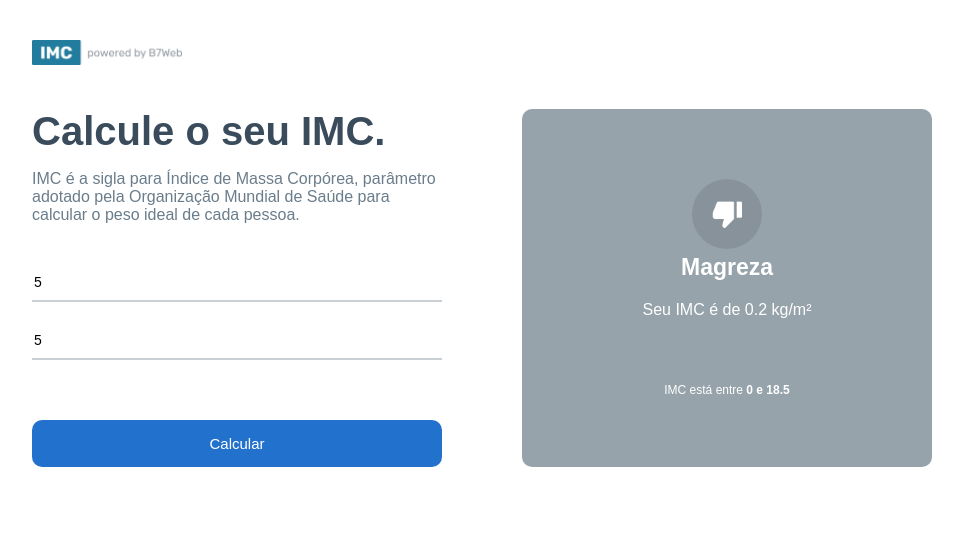
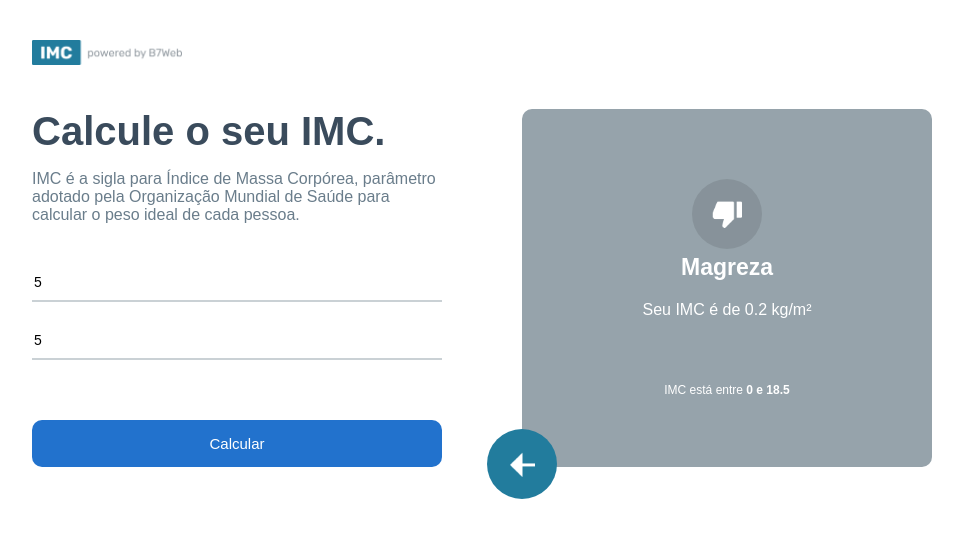
Before and after one commit to FelipeSaadi/Estudos, a React (Create React App) app in the folder React/Modulo 4/react_calc_imc/: page / in a window 1280 px wide. Both pictures are taken after typing "5", "5" into the empty fields and a click on the button "Calcular". Shown: the top 538 px of the page, without its empty margins (158-1121 px from the left). Built offline with nearby package versions, Linux system fonts and the light colour scheme.

Commit message:
React - Sistema do Projeto IMC funcionando

```diff
--- a/React/Modulo 4/react_calc_imc/src/App.module.css
+++ b/React/Modulo 4/react_calc_imc/src/App.module.css
@@ -69,3 +69,20 @@
    flex: 1;
    display: flex;
 }
+.container .rightSide .rightArrow {
+    position: absolute;
+    background-color: #227C9D;
+    width: 70px;
+    height: 70px;
+    border-radius: 50%;
+    display: flex;
+    justify-content: center;
+    align-items: center;
+    cursor: pointer;
+    margin-left: -35px;
+    margin-top: 25%;
+    transition: all ease .3s;
+}
+.container .rightSide .rightArrow:hover {
+    opacity: .85;
+}
--- a/React/Modulo 4/react_calc_imc/src/App.tsx
+++ b/React/Modulo 4/react_calc_imc/src/App.tsx
@@ -1,6 +1,7 @@
 import { useState } from 'react';
 import styles from './App.module.css'
 import poweredImage from './assets/powered.png';
+import leftArrowImage from './assets/leftarrow.png';
 import { levels, calculateImc, Level } from './helpers/imc';
 import { GridItem } from './components/GridItem'
 
@@ -16,6 +17,12 @@
       setToShow(null)
       alert("Digite todos os campos.")
     }
+  }
+
+  const handleBackButton = () => {
+    setToShow(null)
+    setHeightField(0);
+    setWeightFeild(0);
   }
 
   return (
@@ -56,7 +63,9 @@
           }
           {toShow &&
             <div className={styles.rightResult}>
-              <div className={styles.rightArrow}></div>
+              <div className={styles.rightArrow} onClick={handleBackButton}>
+                <img src={leftArrowImage} alt="Seta para a esquerda" width={25}/>
+              </div>
               <GridItem data={toShow} />
             </div>
           }
--- a/React/Modulo 4/react_calc_imc/src/helpers/imc.ts
+++ b/React/Modulo 4/react_calc_imc/src/helpers/imc.ts
@@ -37,8 +37,9 @@
     const imc = weight / (height * height)
     for(let i in levels) {
         if (imc >= levels[i].imc[0] && imc <= levels[i].imc[1]) {
-            levels[i].yourImc = imc;
-            return levels[i];
+            let levelCopy: Level = {...levels[i]};
+            levelCopy.yourImc = imc;
+            return levelCopy;
         }
     }
     return null;
```
